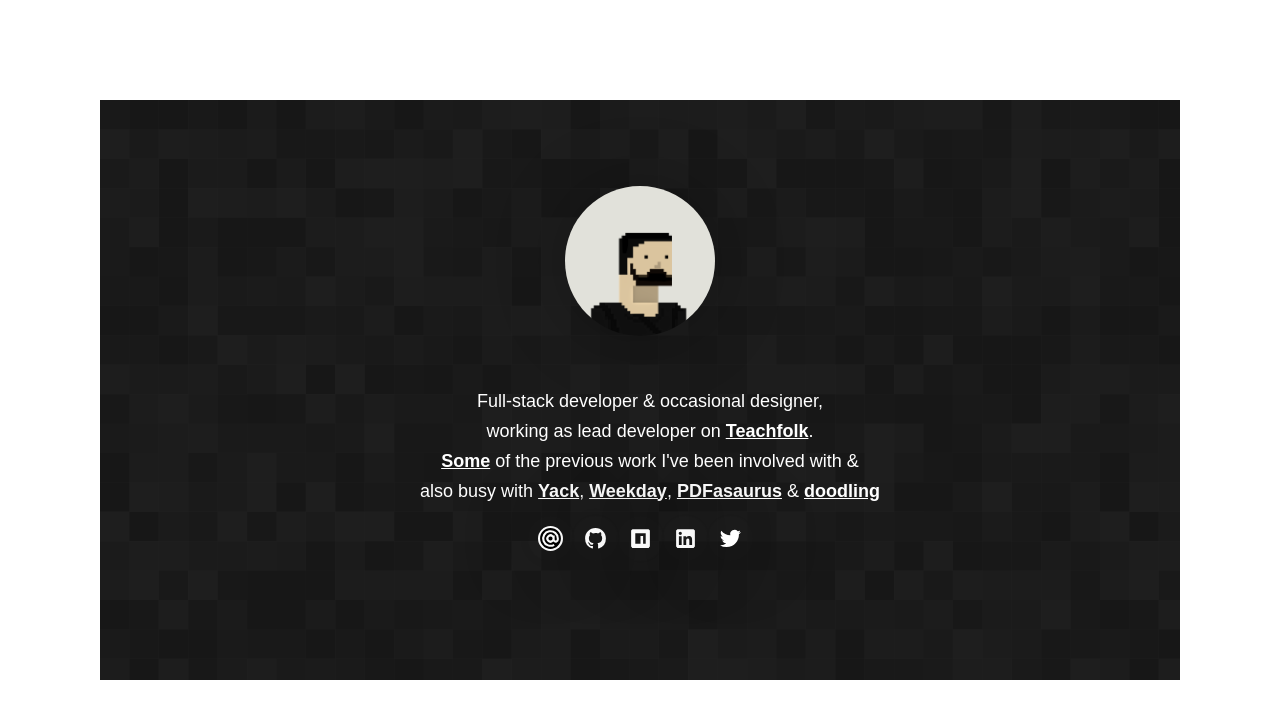
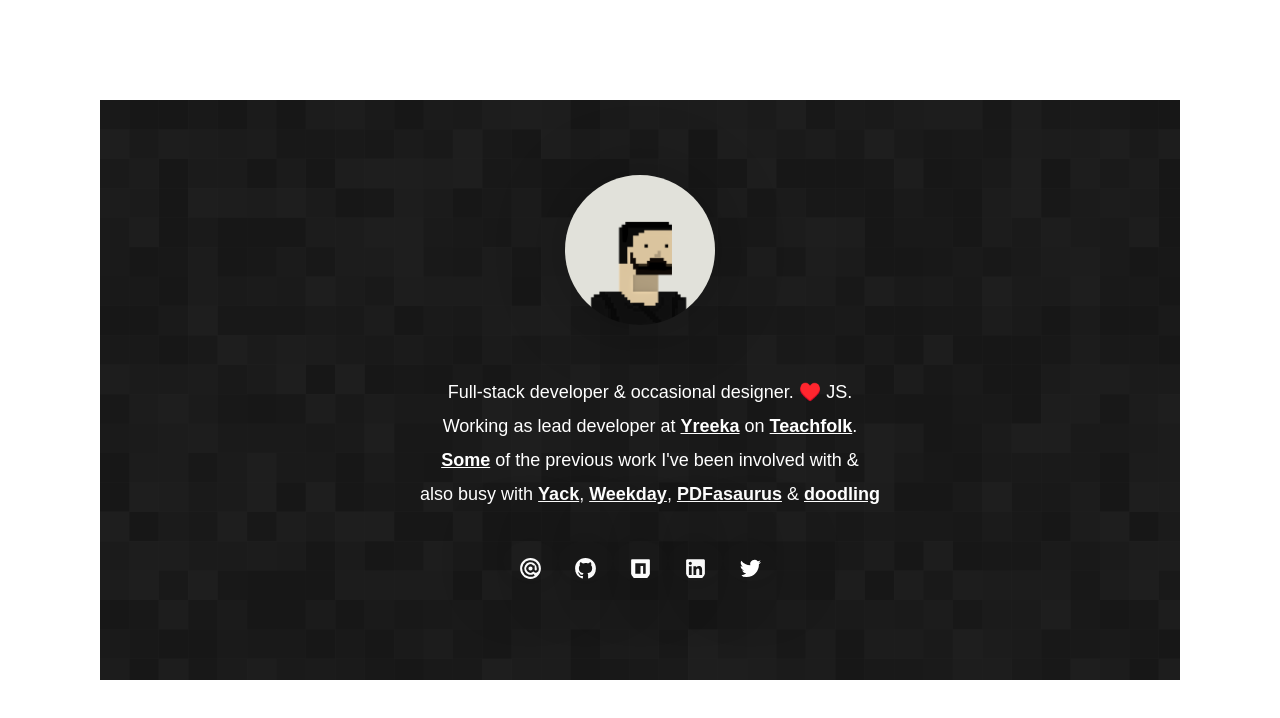
Before and after one commit to joduplessis/joduplessis, a Vue app: page / in a window 1280 px wide. Shown: the top 718 px of the page. Built offline with nearby package versions, Linux system fonts and the light colour scheme; a web font is replaced by a local one; what vue-masonry, vue-progressbar would draw is missing.

Commit message:
Content updates

```diff
--- a/src/components/Home.vue
+++ b/src/components/Home.vue
@@ -5,8 +5,8 @@
   				<img src="../assets/profile-photo.png" />
 
   				<h2>
-  					Full-stack developer & occasional designer,</br>
-  					working as lead developer  on <a href="https://teachfolk.com" target="_blank" class="highlight">Teachfolk</a>. </br>
+  					Full-stack developer & occasional designer. ♥️ JS.</br>
+  					Working as lead developer at <a href="https://yreeka.com" target="_blank" class="highlight">Yreeka</a> on <a href="https://teachfolk.com" target="_blank" class="highlight">Teachfolk</a>.</br>
   					<router-link :to="{ name: 'Work'}" class="highlight">Some</router-link> of the previous work I've been involved with &<br/>
             also busy with
       			<a href="https://yack.app" target="_blank" class="highlight"><span>Yack</span></a>,
@@ -93,22 +93,28 @@
 			justify-content: center;
 			width: 100%;
 			box-sizing: border-box;
-			padding: 10px;
+			padding: 30px;
+			padding-bottom: 0px;
 			color: white;
 		}
 
 			.main .inner .icons img {
 				height: 25px;
-				padding: 10px;
+				padding: 15px;
+				padding-bottom: 0px;
 				width: auto;
 			}
+
+				.main .inner .icons img:hover {
+					opacity: 0.9;
+				}
 
 		.main .inner  h2 {
 			margin: 30px 0px 0px 0px;
 			font-weight: 400;
 			padding: 0px 100px 0px 120px;
 			font-size: 18px;
-			line-height: 30px;
+			line-height: 34px;
 			color: white;
 			text-align: center;
 			box-sizing: border-box;
```
Also changed, not shown: src/assets/icons/at-fill.svg.
